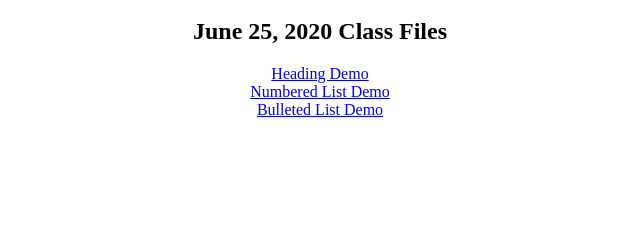
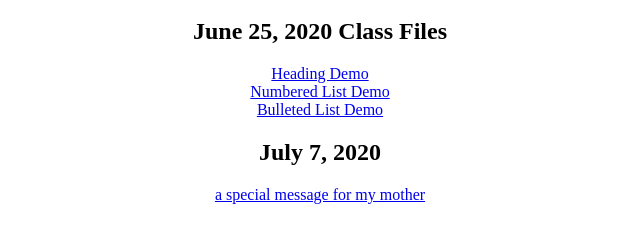
Before and after one commit to Lizzie-is-here/Lizzie-is-here.github.io, a plain HTML site: page index.html in a window 1280 px wide. Shown: the part 48-290 px from the top of the page, without its empty margins (320-960 px from the left). Drawn offline with Linux system fonts and the light colour scheme.

Commit message:
Update index.html

```diff
--- a/index.html
+++ b/index.html
@@ -15,6 +15,8 @@
     <a href="numberedlist.html">Numbered List Demo</a><br>
     <a href="bulletedlist.html">Bulleted List Demo</a><br>
   </p>
+  <h2> July 7, 2020 </h2>
+  <p><a href="mother.html">a special message for my mother</a><br></p>
   </center>
 </body>
 
```
